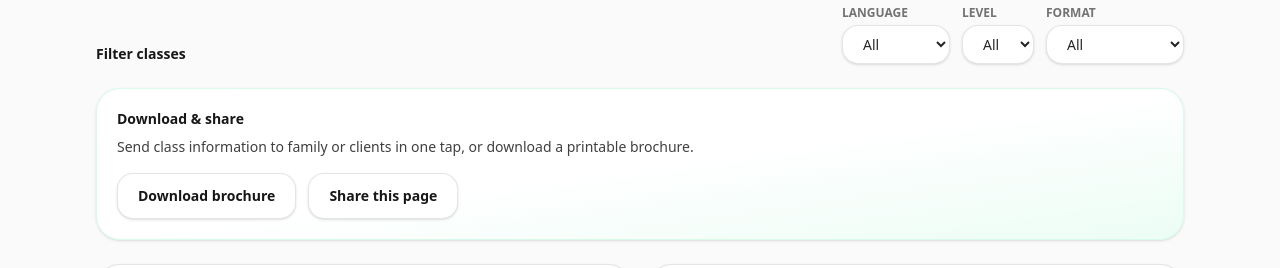
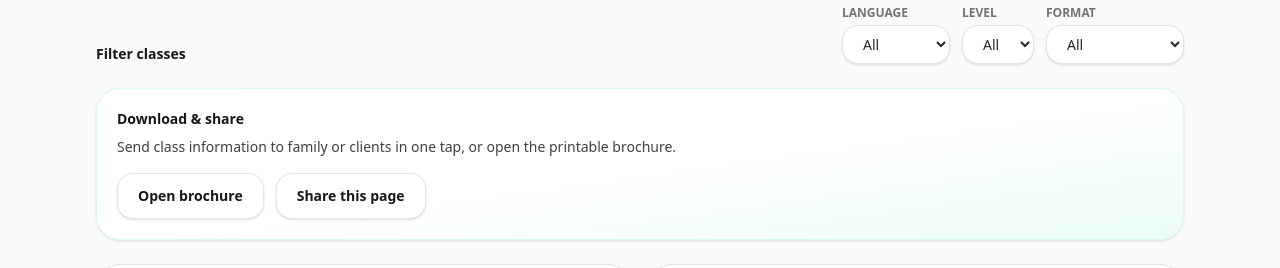
Before and after one commit to learngermanghana/learngermanghana-site, a Next.js app: page /classes in a window 1280 px wide. Shown: the part 780-1048 px from the top of the page. Built offline with nearby package versions, Linux system fonts and the light colour scheme.

Commit message:
Update brochure links to use live class data

```diff
--- a/src/app/classes/brochure/page.tsx
+++ b/src/app/classes/brochure/page.tsx
@@ -27,12 +27,6 @@ export default function ClassesBrochurePage() {
               <div className="flex flex-col sm:flex-row gap-3">
                 <BrochurePrintButton />
                 <a
-                  href="/brochures/classes-brochure.pdf"
-                  className="inline-flex w-full sm:w-auto items-center justify-center rounded-2xl bg-brand-950 px-5 py-3 text-sm font-semibold text-white shadow-sm ring-1 ring-black/10 transition hover:bg-brand-900"
-                >
-                  Download brochure
-                </a>
-                <a
                   href="/classes"
                   className="inline-flex w-full sm:w-auto items-center justify-center rounded-2xl border border-black/10 bg-white px-5 py-3 text-sm font-semibold hover:bg-neutral-50"
                 >
@@ -47,6 +41,7 @@ export default function ClassesBrochurePage() {
               </h2>
               <p className="mt-2 text-sm text-neutral-700">
                 For the latest seat availability, visit learngermanghana.com/classes or register inside Falowen.
+                Use the print button to save this brochure as a PDF.
               </p>
             </div>
 
--- a/src/app/classes/page.tsx
+++ b/src/app/classes/page.tsx
@@ -246,17 +246,16 @@ export default function ClassesPage() {
           <div className="mt-6 rounded-3xl border border-emerald-100/80 bg-gradient-to-br from-white via-white to-emerald-50 p-5 shadow-sm">
             <div className="text-sm font-semibold text-neutral-900">Download &amp; share</div>
             <p className="mt-2 text-sm text-neutral-700">
-              Send class information to family or clients in one tap, or download a printable brochure.
+              Send class information to family or clients in one tap, or open the printable brochure.
             </p>
             <div className="mt-4 flex flex-col sm:flex-row gap-3">
               <a
-                href="/brochures/classes-brochure.pdf"
-                download
+                href="/classes/brochure"
                 target="_blank"
                 rel="noreferrer"
                 className="inline-flex w-full sm:w-auto items-center justify-center rounded-2xl border border-black/10 bg-white px-5 py-3 text-sm font-semibold shadow-sm transition hover:bg-neutral-50"
               >
-                Download brochure
+                Open brochure
               </a>
               <button
                 type="button"
@@ -416,17 +415,16 @@ export default function ClassesPage() {
           <div className="mt-8 rounded-3xl border border-black/10 bg-white p-6">
             <div className="text-lg font-semibold text-neutral-900">Download the class brochure</div>
             <p className="mt-1 text-sm text-neutral-700">
-              Need a printable summary? Download the PDF brochure to share class details offline.
+              Need a printable summary? Open the brochure and use the print button to save it as a PDF.
             </p>
             <div className="mt-4">
               <a
-                href="/brochures/classes-brochure.pdf"
-                download
+                href="/classes/brochure"
                 target="_blank"
                 rel="noreferrer"
                 className="inline-flex w-full sm:w-auto items-center justify-center rounded-2xl border border-black/10 bg-white px-5 py-3 text-sm font-semibold shadow-sm transition hover:bg-neutral-50"
               >
-                Download brochure
+                Open brochure
               </a>
             </div>
           </div>
```
